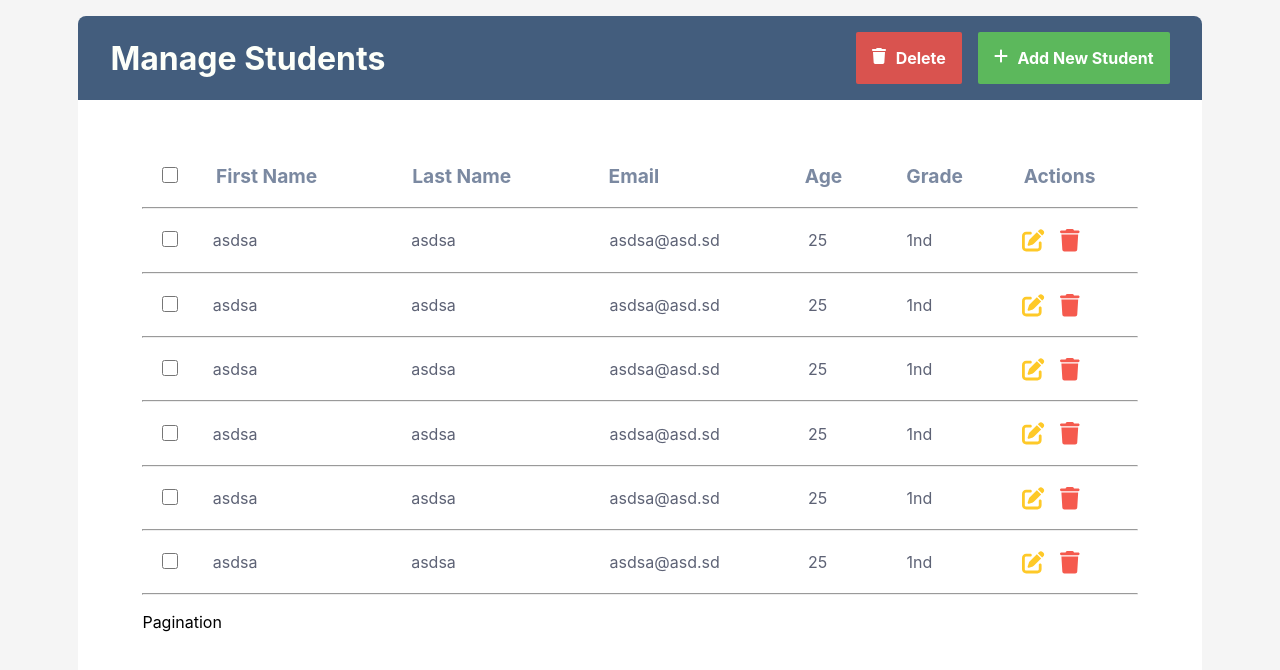
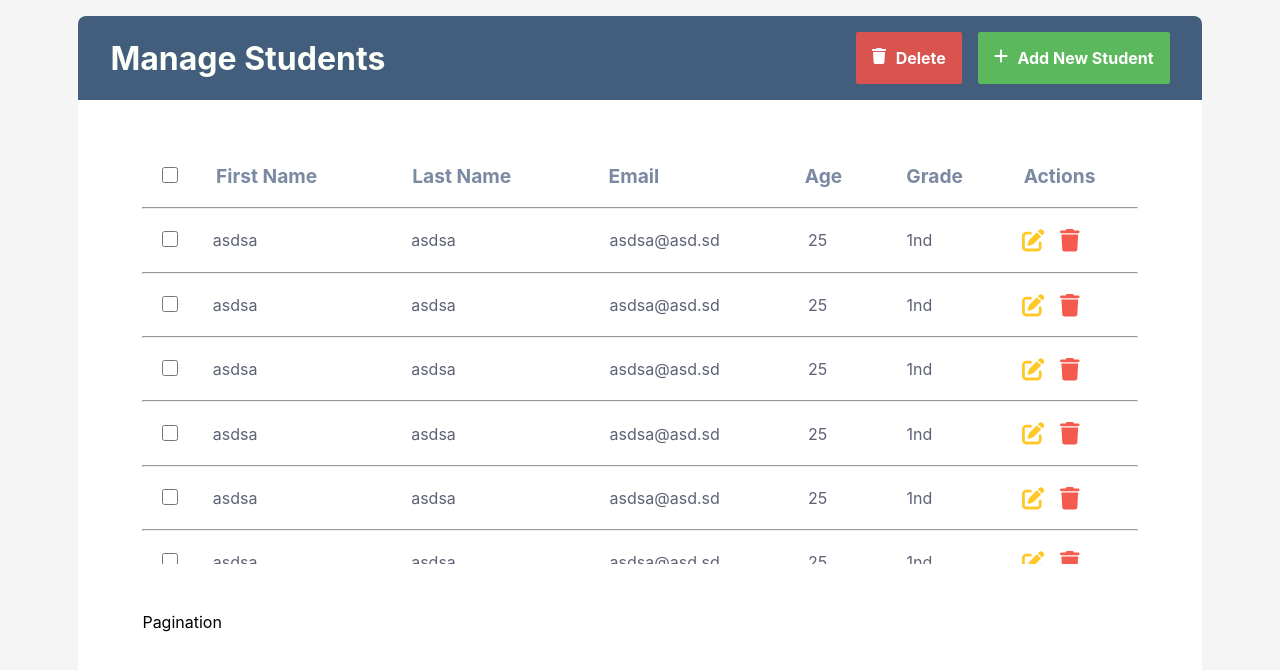
Before and after one commit to GuillermoPerez32/code_challenge-sa, a React (Create React App) app in the folder sa-ui/: page / in a window 1280 px wide. Shown: the top 670 px of the page. Built offline with nearby package versions, Linux system fonts and the light colour scheme.

Commit message:
fix margin

```diff
--- a/sa-ui/src/styles/components/_table.scss
+++ b/sa-ui/src/styles/components/_table.scss
@@ -32,7 +32,7 @@
 .table__table-container {
     display: flex;
     flex-direction: column;
-    padding-bottom: 3em;
+    margin-bottom: 3em;
     height: 400px;
     overflow-y: auto;
     color: map-get($map: $colors, $key: primary-font)
```
